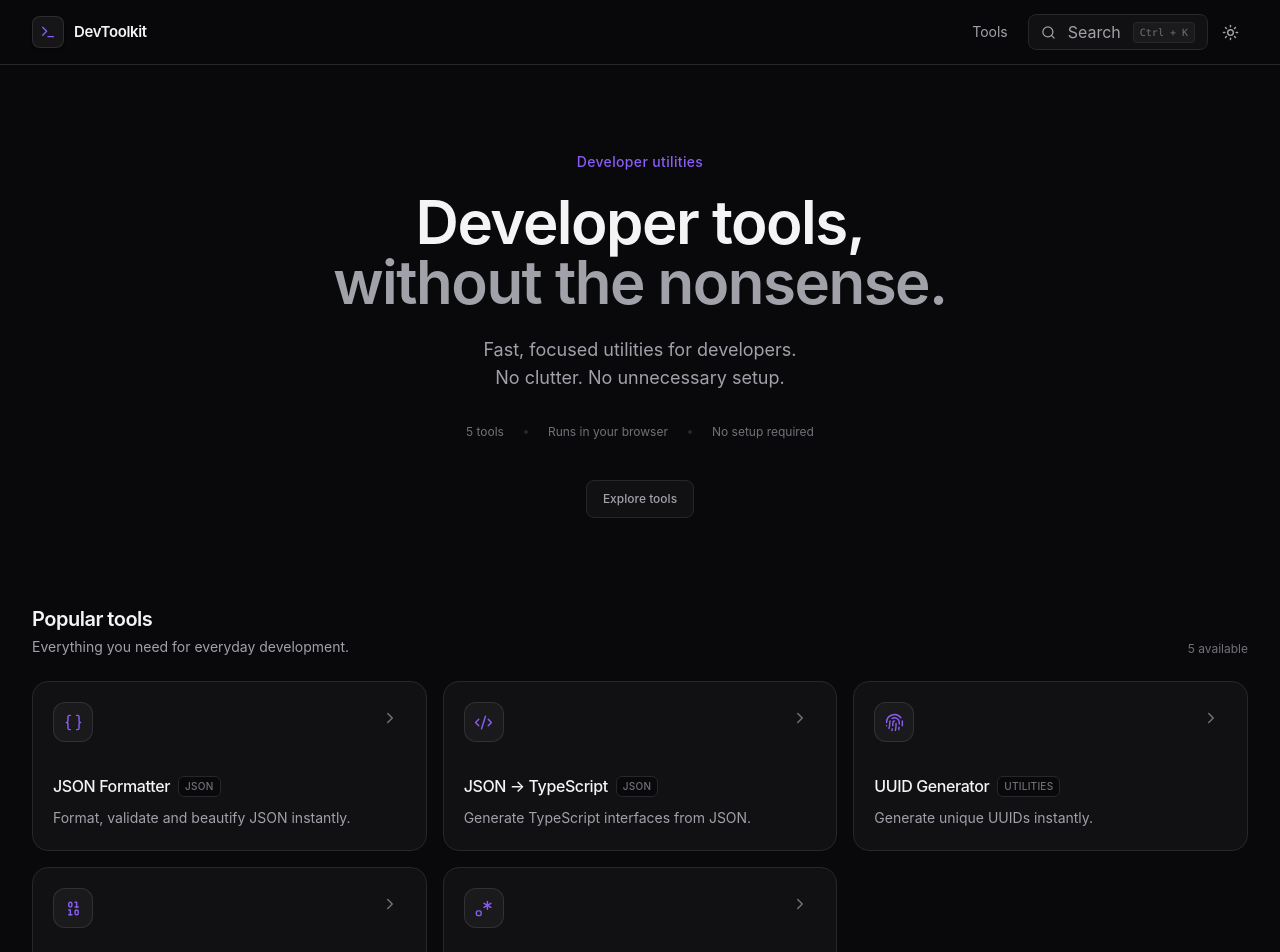
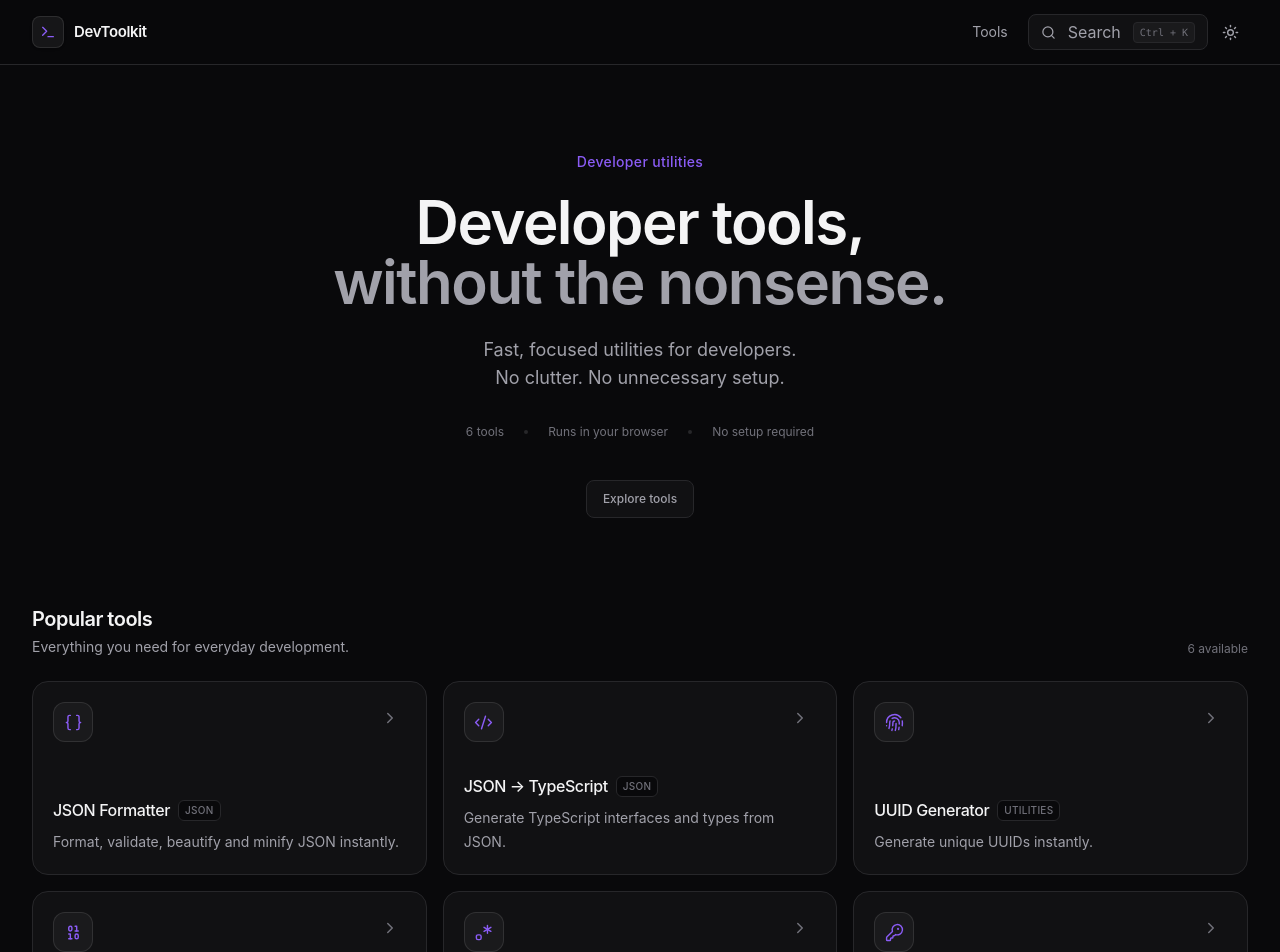
Before and after one commit to rohithviswanathan/DevToolKit, a React (Vite) app in the folder devtoolkit/: page / in a window 1280 px wide. Shown: the top 952 px of the page. Built offline with nearby package versions, Linux system fonts and the light colour scheme; no server answers.

Commit message:
updated content

```diff
--- a/devtoolkit/src/data/tools.ts
+++ b/devtoolkit/src/data/tools.ts
@@ -4,9 +4,10 @@ export const tools: Tool[] = [
   {
     id: "json-formatter",
     name: "JSON Formatter",
-    description: "Format, validate and beautify JSON instantly.",
+    description:
+      "Format, validate, beautify and minify JSON instantly.",
     longDescription:
-      "Format and validate JSON directly in your browser. Quickly turn messy JSON into clean, readable data.",
+      "Format, validate, beautify and minify JSON directly in your browser. Quickly turn messy JSON into clean, readable data.",
     category: "JSON",
     icon: "braces",
     route: "/tools/json-formatter",
@@ -14,18 +15,25 @@ export const tools: Tool[] = [
       "json",
       "formatter",
       "validator",
+      "validate",
       "beautify",
       "pretty print",
+      "minify",
+      "json minifier",
     ],
-    related: ["json-to-typescript", "regex-tester"],
+    related: [
+      "json-to-typescript",
+      "regex-tester",
+    ],
   },
 
   {
     id: "json-to-typescript",
     name: "JSON → TypeScript",
-    description: "Generate TypeScript interfaces from JSON.",
+    description:
+      "Generate TypeScript interfaces and types from JSON.",
     longDescription:
-      "Convert JSON objects into TypeScript interfaces and types without sending your data anywhere.",
+      "Convert JSON objects into TypeScript interfaces or types directly in your browser. Customize the root type name and optional properties without sending your data anywhere.",
     category: "JSON",
     icon: "code",
     route: "/tools/json-to-typescript",
@@ -33,56 +41,75 @@ export const tools: Tool[] = [
       "json",
       "typescript",
       "interface",
+      "interfaces",
       "type",
+      "types",
       "converter",
+      "json to typescript",
     ],
-    related: ["json-formatter", "uuid-generator"],
+    related: [
+      "json-formatter",
+      "uuid-generator",
+    ],
   },
 
   {
     id: "uuid-generator",
     name: "UUID Generator",
-    description: "Generate unique UUIDs instantly.",
+    description:
+      "Generate unique UUIDs instantly.",
     longDescription:
-      "Generate random UUIDs directly in your browser. Useful for development, testing and data generation.",
+      "Generate random UUIDs directly in your browser. Useful for development, testing, mock data and generating unique identifiers.",
     category: "Utilities",
     icon: "fingerprint",
     route: "/tools/uuid-generator",
     keywords: [
       "uuid",
+      "uuid generator",
       "guid",
       "unique id",
       "identifier",
       "random id",
+      "uuid v4",
     ],
-    related: ["base64", "json-formatter"],
+    related: [
+      "base64",
+      "json-formatter",
+    ],
   },
 
   {
     id: "base64",
     name: "Base64 Encoder / Decoder",
-    description: "Encode and decode Base64 strings.",
+    description:
+      "Encode and decode Base64 strings.",
     longDescription:
-      "Encode text to Base64 or decode Base64 strings directly in your browser.",
+      "Encode text to Base64 or decode Base64 strings directly in your browser. Supports Unicode and UTF-8 text without sending your data to a server.",
     category: "Encoding",
     icon: "binary",
     route: "/tools/base64",
     keywords: [
       "base64",
+      "base64 encoder",
+      "base64 decoder",
       "encode",
       "decode",
       "encoding",
       "decoder",
     ],
-    related: ["json-formatter", "regex-tester"],
+    related: [
+      "json-formatter",
+      "regex-tester",
+    ],
   },
 
   {
     id: "regex-tester",
     name: "Regex Tester",
-    description: "Test regular expressions against sample text.",
+    description:
+      "Test regular expressions against sample text.",
     longDescription:
-      "Build, test and debug regular expressions against sample text with instant feedback.",
+      "Build, test and debug regular expressions against sample text with instant feedback. View matches, indexes, lengths and capture groups directly in your browser.",
     category: "Regex",
     icon: "regex",
     route: "/tools/regex-tester",
@@ -90,17 +117,58 @@ export const tools: Tool[] = [
       "regex",
       "regexp",
       "regular expression",
+      "regex tester",
       "pattern",
       "match",
+      "capture groups",
+      "javascript regex",
     ],
-    related: ["json-formatter", "base64"],
+    related: [
+      "json-formatter",
+      "base64",
+    ],
+  },
+
+  {
+    id: "jwt-decoder",
+    name: "JWT Decoder",
+    description:
+      "Decode and inspect JWT headers and payloads directly in your browser.",
+    longDescription:
+      "Decode JSON Web Tokens directly in your browser and inspect their header, payload and expiration information without sending the token to a server.",
+    category: "Utilities",
+    icon: "key-round",
+    route: "/tools/jwt-decoder",
+    keywords: [
+      "jwt",
+      "json web token",
+      "token",
+      "decode jwt",
+      "jwt decoder",
+      "authentication",
+      "authorization",
+      "bearer token",
+      "access token",
+    ],
+    related: [
+      "base64",
+      "json-formatter",
+    ],
   },
 ];
 
-export function getToolById(id: string) {
-  return tools.find((tool) => tool.id === id);
+export function getToolById(
+  id: string,
+): Tool | undefined {
+  return tools.find(
+    (tool) => tool.id === id,
+  );
 }
 
-export function getToolsByCategory(category: ToolCategory) {
-  return tools.filter((tool) => tool.category === category);
+export function getToolsByCategory(
+  category: ToolCategory,
+): Tool[] {
+  return tools.filter(
+    (tool) => tool.category === category,
+  );
 }
```
